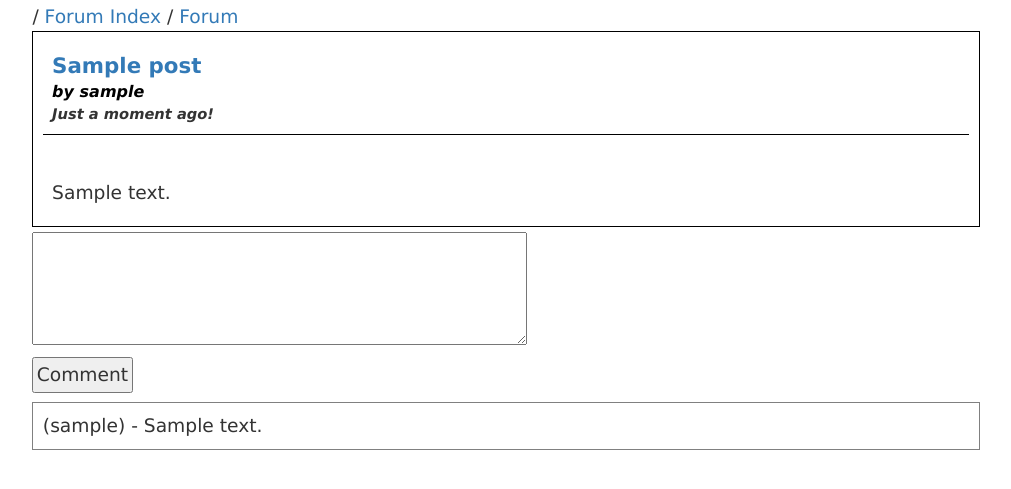
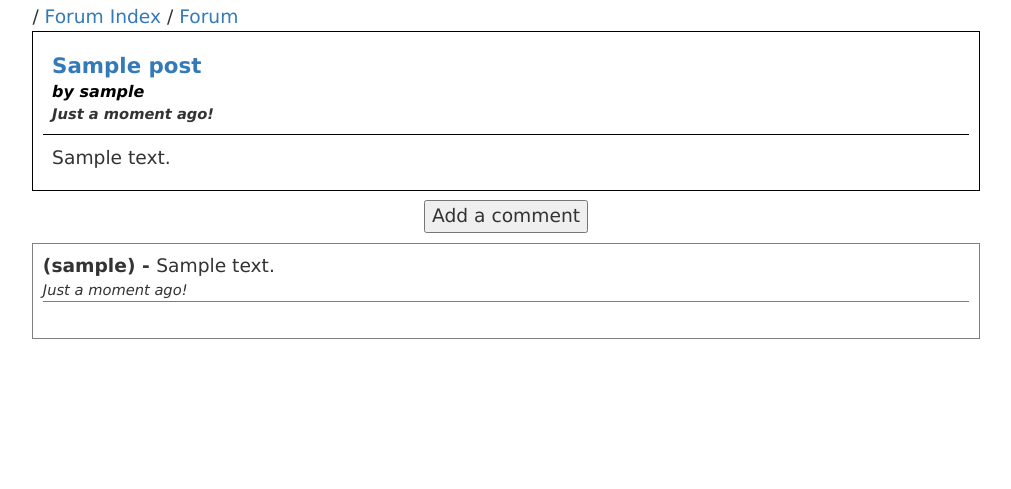
Before and after one commit to kylecs/Flask-Basic-Forum, a Flask app: page /viewpost?post=1 in a window 1280 px wide. Shown: the part 78-567 px from the top of the page, without its empty margins (134-1145 px from the left). Run offline with Flask 2, Linux system fonts and the light colour scheme; data comes from the database, SQL or seed files in the repository; tables that the repository leaves empty hold one stand-in row (values such as "Sample post"); some libraries are stand-ins or nearby versions.

Commit message:
made comment box removable and comments prettier

```diff
--- a/forum/database.py
+++ b/forum/database.py
@@ -68,7 +68,9 @@ class Post(db.Model):
 			return self.savedresponce
 
 		diff = now - self.postdate
+
 		seconds = diff.total_seconds()
+		print seconds
 		if seconds / (60 * 60 * 24 * 30) > 1:
 			self.savedresponce =  " " + str(int(seconds / (60 * 60 * 24 * 30))) + " months ago"
 		elif seconds / (60 * 60 * 24) > 1:
@@ -76,9 +78,10 @@ class Post(db.Model):
 		elif seconds / (60 * 60) > 1:
 			self.savedresponce = " " + str(int(seconds / (60 * 60))) + " hours ago"
 		elif seconds / (60) > 1:
-			self.savedrespnce = " " + str(int(seconds / 60)) + " minutes ago"
+			self.savedresponce = " " + str(int(seconds / 60)) + " minutes ago"
 		else:
 			self.savedresponce =  "Just a moment ago!"
+
 		return self.savedresponce
 
 class Subforum(db.Model):
@@ -99,6 +102,31 @@ class Comment(db.Model):
 	postdate = db.Column(db.DateTime)
 	user_id = db.Column(db.Integer, db.ForeignKey('user.id'))
 	post_id = db.Column(db.Integer, db.ForeignKey("post.id"))
+
+	lastcheck = None
+	savedresponce = None
 	def __init__(self, content, postdate):
 		self.content = content
 		self.postdate = postdate
+	def get_time_string(self):
+		#this only needs to be calculated every so often, not for every request
+		#this can be a rudamentary chache
+		now = datetime.datetime.now()
+		if self.lastcheck is None or (now - self.lastcheck).total_seconds() > 30:
+			self.lastcheck = now
+		else:
+			return self.savedresponce
+
+		diff = now - self.postdate
+		seconds = diff.total_seconds()
+		if seconds / (60 * 60 * 24 * 30) > 1:
+			self.savedresponce =  " " + str(int(seconds / (60 * 60 * 24 * 30))) + " months ago"
+		elif seconds / (60 * 60 * 24) > 1:
+			self.savedresponce =  " " + str(int(seconds / (60*  60 * 24))) + " days ago"
+		elif seconds / (60 * 60) > 1:
+			self.savedresponce = " " + str(int(seconds / (60 * 60))) + " hours ago"
+		elif seconds / (60) > 1:
+			self.savedresponce = " " + str(int(seconds / 60)) + " minutes ago"
+		else:
+			self.savedresponce =  "Just a moment ago!"
+		return self.savedresponce
--- a/forum/forum.py
+++ b/forum/forum.py
@@ -38,6 +38,8 @@ def index():
 def subforum():
 	subforum_id = int(request.args.get("sub"))
 	subforum = Subforum.query.filter(Subforum.id == subforum_id).first()
+	if not subforum:
+		return error("That subforum does not exist!")
 	posts = Post.query.filter(Post.subforum_id == subforum_id).order_by(Post.id.desc()).limit(50)
 	if not subforum.path:
 		subforum.path = generateLinkPath(subforum.id)
@@ -55,6 +57,8 @@ def loginform():
 def addpost():
 	subforum_id = int(request.args.get("sub"))
 	subforum = Subforum.query.filter(Subforum.id == subforum_id).first()
+	if not subforum:
+		return error("That subforum does not exist!")
 
 	return render_template("createpost.html", subforum=subforum)
 
@@ -62,9 +66,11 @@ def addpost():
 def viewpost():
 	postid = int(request.args.get("post"))
 	post = Post.query.filter(Post.id == postid).first()
+	if not post:
+		return error("That post does not exist!")
 	if not post.subforum.path:
 		subforum.path = generateLinkPath(post.subforum.id)
-	comments = Comment.query.filter(Comment.post_id == postid).all() # no need for scalability now
+	comments = Comment.query.filter(Comment.post_id == postid).order_by(Comment.id.desc()) # no need for scalability now
 	return render_template("viewpost.html", post=post, path=subforum.path, comments=comments)
 
 #ACTIONS
@@ -74,6 +80,8 @@ def viewpost():
 def comment():
 	post_id = int(request.args.get("post"))
 	post = Post.query.filter(Post.id == post_id).first()
+	if not post:
+		return error("That post does not exist!")
 	content = request.form['content']
 	postdate = datetime.datetime.now()
 	comment = Comment(content, postdate)
@@ -122,7 +130,7 @@ def action_login():
 		errors = []
 		errors.append("Username or password is incorrect!")
 		return render_template("login.html", errors=errors)
-	return redirect(url_for("index"))
+	return redirect("/")
 
 
 @login_required
@@ -130,7 +138,7 @@ def action_login():
 def action_logout():
 	#todo
 	logout_user()
-	return redirect(url_for("index"))
+	return redirect("/")
 
 @app.route('/action_createaccount', methods=['POST'])
 def action_createaccount():
@@ -157,9 +165,10 @@ def action_createaccount():
 	db.session.add(user)
 	db.session.commit()
 	login_user(user)
-	return redirect(url_for("index"))
+	return redirect("/")
 
-
+def error(errormessage):
+	return "<b style=\"color: red;\">" + errormessage + "</b>"
 
 def generateLinkPath(subforumid):
 	links = []
--- a/forum/static/style.css
+++ b/forum/static/style.css
@@ -135,6 +135,7 @@
 	padding: 1%;
 	border: 1px solid black;
 	border-collapse: collapse;
+	margin-bottom: 1%;
 }
 .actualposttitle{
 	border-collapse: collapse;
@@ -145,7 +146,6 @@
 }
 .postcontent{
 	padding: 1%;
-	margin-top: 1%;
 }
 .postposter{
 	font-size: 12pt;
@@ -167,6 +167,25 @@
 .comment{
 	border-bottom: 1px solid gray;
 }
+.commentuser{
+	display: inline;
+	font-weight: bold;
+}
+.commentcontent{
+	display: inline;
+}
+.commenttime{
+	font-size: 11pt;
+	font-style: italic;
+}
+
+
 .addcomment{
-
+	display: none;
+	margin-right: auto;
+	margin-left: auto;
+	text-align: center;
 }
+.varwidth{
+	width: 50%;
+}
--- a/forum/templates/viewpost.html
+++ b/forum/templates/viewpost.html
@@ -1,6 +1,7 @@
 {% extends 'layout.html' %}
 {% block body %}
 {{ path|safe}}
+
 <div class="actualpost">
 	<div class="actualposttitle">
 		<a href="/viewpost?post={{ post.id }}">{{post.title}}</a>
@@ -12,23 +13,56 @@
 			{{ post.get_time_string() }}
 		</div>
 	</div>
-	<div class="postcontent whitespace">
+	<div class="postcontent">
 		{{post.content}}
 	</div>
 
 </div>
-<div class="addcomment">
+<div class="addcomment" id="addcomment">
 	<form action="/action_comment?post={{ post.id }}" method="POST">
-		<textarea class="inputbox" rows="4" name="content" cols="50"></textarea><br>
-		<input class="inputbox" type="submit" value="Comment">
+		<textarea class="inputbox varwidth" rows="6" name="content"></textarea><br>
+		<input class="inputbox" style="margin-bottom: 1%;" type="submit" value="Comment">
 	</form>
+</div>
+<div style="text-align: center;">
+	<input type="button" id="displayaddcomment" onclick="toggle()" value="Add a comment">
 </div>
 {%if comments%}
 <div class="comments">
 {% for comment in comments %}
-	({{ comment.user.username }}) - {{ comment.content }}
+
+	<div class="comment">
+		<div class="commentuser">
+			({{ comment.user.username }}) -
+		</div>
+		<div class="commentcontent">
+			{{ comment.content }}
+		</div>
+
+		<div class="commenttime">
+			{{ comment.get_time_string() }}
+		</div>
+	</div>
+	<br>
 
 {% endfor %}
 </div>
 {% endif %}
+
+<script type="text/javascript">
+function toggle(){
+	var div = document.getElementById("addcomment");
+	var button = document.getElementById("displayaddcomment")
+	if(div.style.display == "none" || div.style.display.trim() == ""){
+		div.style.display = "inline";
+		button.value="Hide";
+	}else{
+		div.style.display = "none";
+		button.value="Add a comment"
+	}
+
+}
+</script>
+
+
 {% endblock %}
```
